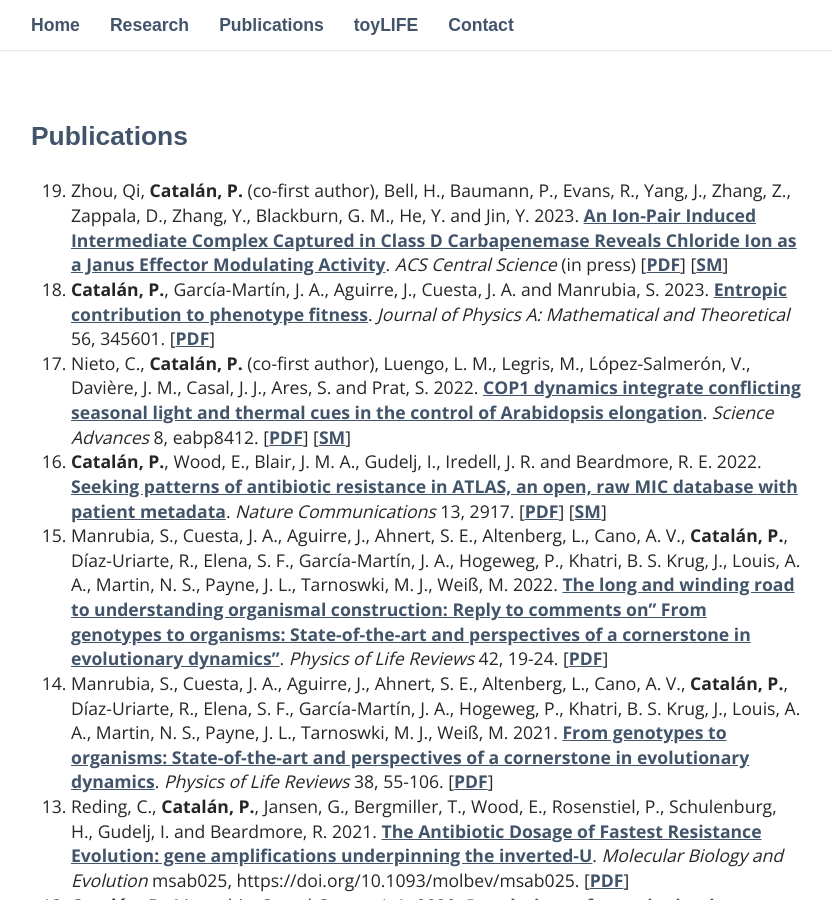
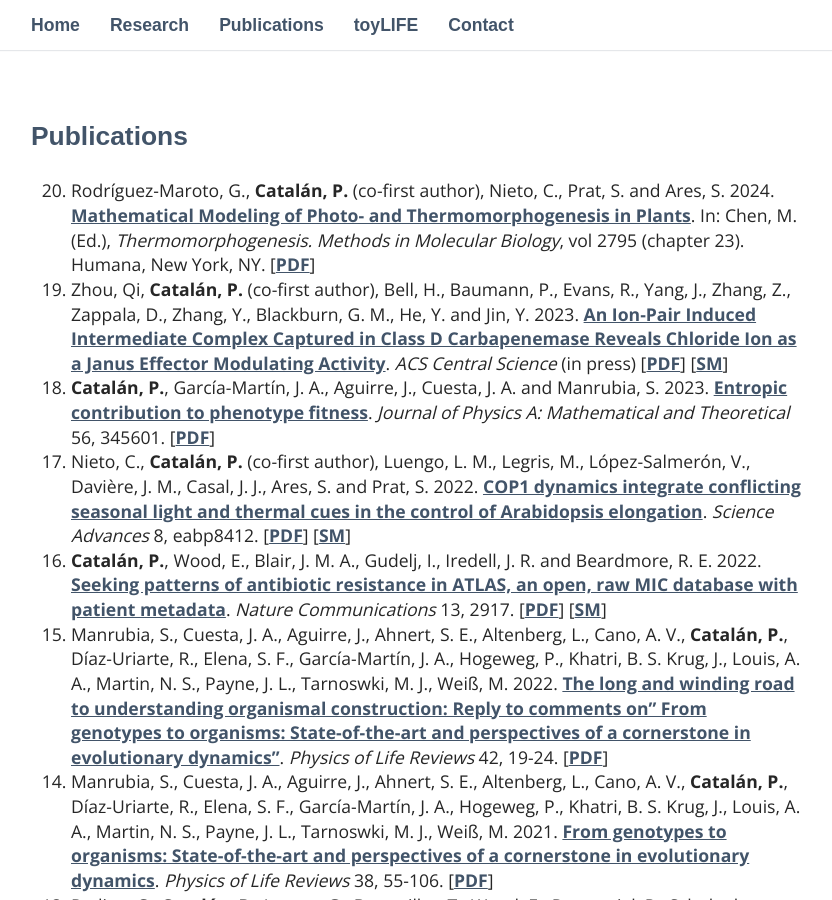
Before and after one commit to PabloCatalan/pablocatalan.github.io, a Jekyll site: the page built from _pages/02_publications.md, in a window 1280 px wide and 900 px high. Shown: the whole window, without its empty margins (224-1056 px from the left). Built offline with Jekyll 4.4.1, drawn with Linux system fonts in a browser that asks for light colours; some web fonts are replaced.

Commit message:
Update 02_publications.md

```diff
--- a/_pages/02_publications.md
+++ b/_pages/02_publications.md
@@ -3,7 +3,7 @@ layout: page
 title: Publications
 permalink: /publications/
 ---
-
+0. Rodríguez-Maroto, G., **Catalán, P.** (co-first author), Nieto, C., Prat, S. and Ares, S. 2024. [Mathematical Modeling of Photo- and Thermomorphogenesis in Plants](https://link.springer.com/protocol/10.1007/978-1-0716-3814-9_23). In: Chen, M. (Ed.), *Thermomorphogenesis. Methods in Molecular Biology*, vol 2795 (chapter 23). Humana, New York, NY. [[PDF](/papers/rodriguez-maroto2024_mathematical_modeling.pdf)]
 0. Zhou, Qi, **Catalán, P.** (co-first author), Bell, H., Baumann, P., Evans, R., Yang, J., Zhang, Z., Zappala, D., Zhang, Y., Blackburn, G. M., He, Y. and Jin, Y. 2023. [An Ion-Pair Induced Intermediate Complex Captured in Class D Carbapenemase Reveals Chloride Ion as a Janus Effector Modulating Activity](https://pubs.acs.org/doi/10.1021/acscentsci.3c00609). *ACS Central Science* (in press) [[PDF](/papers/zhou2023_oxa48.pdf)] [[SM](/papers/zhou2023_SI.pdf)]
 0. **Catalán, P.**, García-Martín, J. A., Aguirre, J., Cuesta, J. A. and Manrubia, S. 2023. [Entropic contribution to phenotype fitness](https://iopscience.iop.org/article/10.1088/1751-8121/ace8d6). *Journal of Physics A: Mathematical and Theoretical* 56, 345601. [[PDF](/papers/catalan2023_entropy_fitness.pdf)]
 0. Nieto, C., **Catalán, P.** (co-first author), Luengo, L. M., Legris, M., López-Salmerón, V., Davière, J. M., Casal, J. J., Ares, S. and Prat, S. 2022. [COP1 dynamics integrate conflicting seasonal light and thermal cues in the control of Arabidopsis elongation](https://www.science.org/doi/full/10.1126/sciadv.abp8412). *Science Advances* 8, eabp8412. [[PDF](/papers/nieto2022_cop1.pdf)] [[SM](/papers/nieto2022_SI.pdf)]
```
